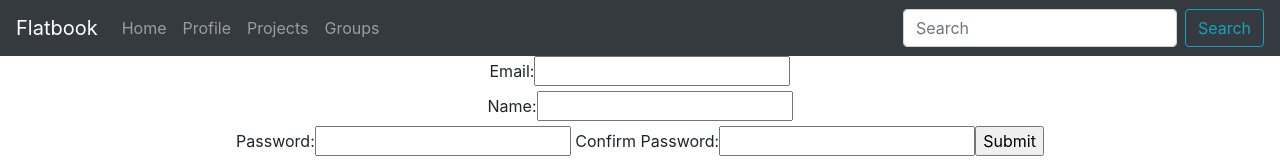
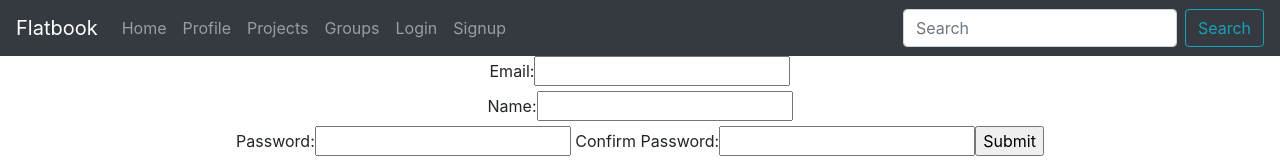
Before and after one commit to Rakitzis45/flatbook-react, a React (Create React App) app: page /signup in a window 1280 px wide. Shown: the top 160 px of the page. Built offline with nearby package versions, Linux system fonts and the light colour scheme; no server answers.

Commit message:
introduce ternary for log in, log out, sign up links

```diff
--- a/src/containers/navbar/NavBar.js
+++ b/src/containers/navbar/NavBar.js
@@ -19,11 +19,12 @@ class NavBar extends React.Component {
                 <Navbar.Brand href="#home">Flatbook</Navbar.Brand>
                 <Nav className="mr-auto">
                     <Nav.Link href="#home">Home</Nav.Link>
-                    <Nav.Link href="#features">Profile</Nav.Link>
+                    <Nav.Link href={`/users/${this.props.loggedIn}`}>Profile</Nav.Link>
                     <Nav.Link href="#pricing">Projects</Nav.Link>
                     <Nav.Link href="#pricing">Groups</Nav.Link>
 
-                    {this.props.loggedIn ? <Nav.Link onClick={this.handleClick} href="#pricing">Logout</Nav.Link> : ""}
+                    {this.props.loggedIn ? <Nav.Link onClick={this.handleClick} href="#pricing">Logout</Nav.Link> : <Nav.Link href="/">Login</Nav.Link>}
+                    {this.props.loggedIn ? "" : <Nav.Link href="/signup">Signup</Nav.Link>}
                 </Nav>
                 <Form inline>
                     <FormControl type="text" placeholder="Search" className="mr-sm-2" />
```
